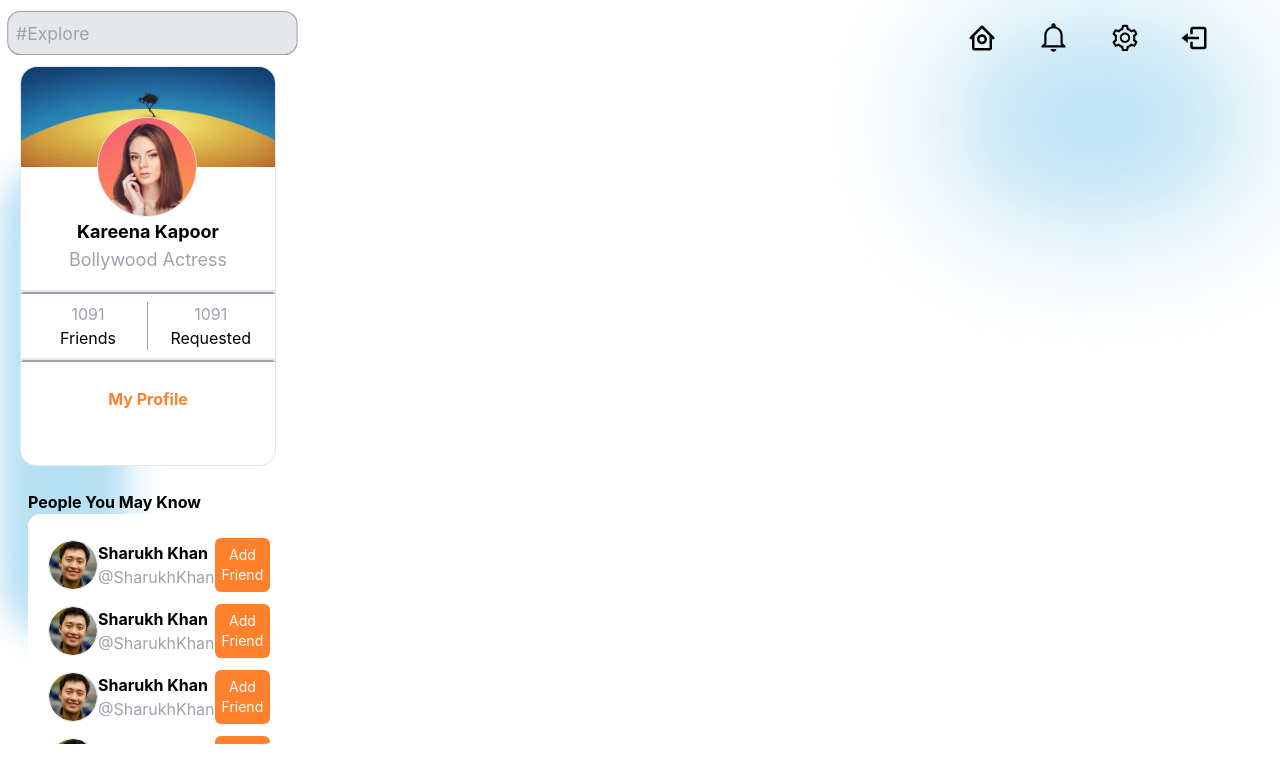
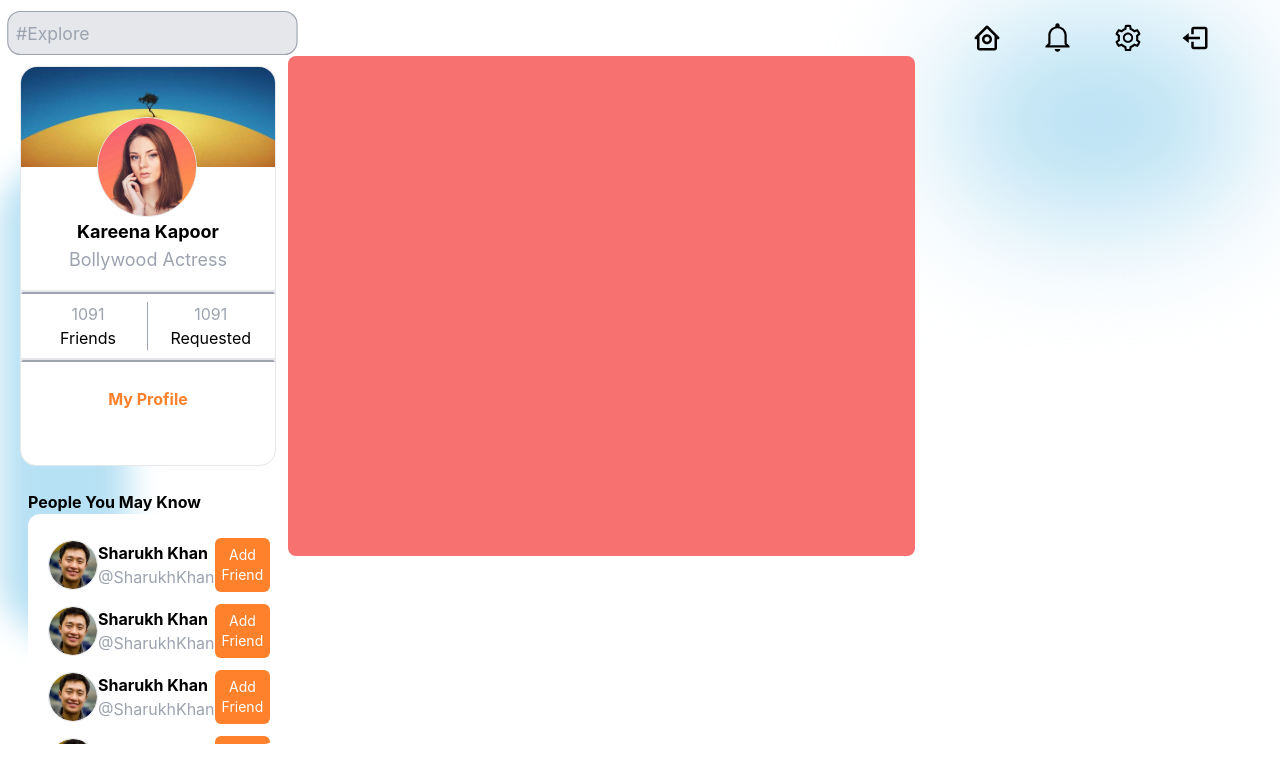
Before and after one commit to musharaf22/Social_Media_Frontend, a React (Create React App) app: page / in a window 1280 px wide. Shown: the top 782 px of the page. Built offline with nearby package versions, Linux system fonts and the light colour scheme.

Commit message:
creating post UI

```diff
--- a/src/App.tsx
+++ b/src/App.tsx
@@ -1,4 +1,3 @@
-import React from "react";
 import Home from "./pages/home/Home";
 
 const App = () => {
--- a/src/pages/home/Home.tsx
+++ b/src/pages/home/Home.tsx
@@ -1,13 +1,18 @@
 import React from "react";
 import Left from "../left/Left";
+import Post from "../post/Post";
 import Right from "../right/Right";
 
 const Home = () => {
   return (
     <div className="flex justify-between">
-      <Left />
-      <div></div>
-      <div className="mr-8 m-5  w-[25%]">
+      <div className="w-[20%]">
+        <Left />
+      </div>
+      <div className="mt-[4.4%] w-[50%] ml-[2.5%] ">
+        <Post />
+      </div>
+      <div className="mr-8 m-5  w-[25%] ">
         <Right />
       </div>
     </div>
--- a/src/pages/left/Left.tsx
+++ b/src/pages/left/Left.tsx
@@ -4,7 +4,7 @@ import ProfileCard from "../../components/ProfileCard";
 
 const Left = () => {
   return (
-    <div className="w-[20%] ml-5 my-2  flex flex-col ">
+    <div className="w-full ml-5 my-2  flex flex-col ">
       <div className="bg-[#B6E0F3] w-[10%] absolute h-[60vh] rounded-full z-[-1] blur-lg top-[20%] left-0 "></div>
       <Navbar />
       <div className="w-full my-2">
--- /dev/null
+++ b/src/pages/post/Post.tsx
@@ -0,0 +1,17 @@
+import React from "react";
+
+const Post = () => {
+  return (
+    <div className="w-full rounded-lg bg-red-400 h-[500px] flex flex-col">
+      <div className="image">
+        {/* <img
+          src="/images/postpic1.jpg"
+          alt="N/A"
+          className="w-full h-[200px]"
+        /> */}
+      </div>
+    </div>
+  );
+};
+
+export default Post;
```
